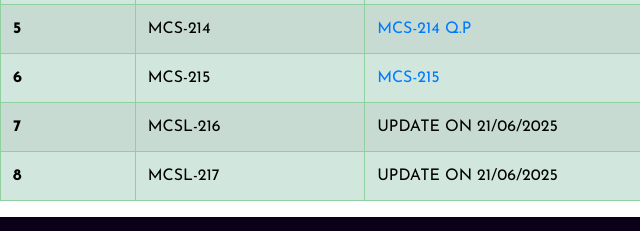
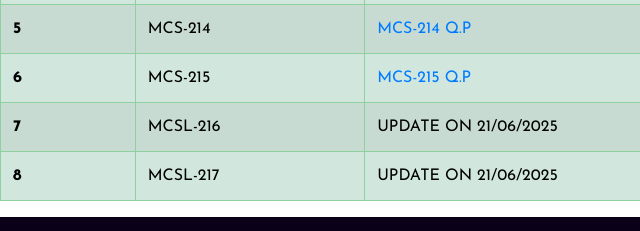
Before and after one commit to VikasPawar96k/VikasPawarSpace, a plain HTML site: page SubDomain/MCAOL2025SEMI.html in a window 1280 px wide. Shown: the part 498-729 px from the top of the page, 0-640 px from the left. Drawn offline with nearby package versions, Linux system fonts and the light colour scheme; files that its build step writes are made by us from their sources.

Commit message:
Q.P  TEXT ADDED

```diff
--- a/SubDomain/MCAOL2025SEMI.html
+++ b/SubDomain/MCAOL2025SEMI.html
@@ -117,7 +117,7 @@
     <tr>
       <th scope="row">6</th>
       <td>MCS-215</td>
-      <td><a href="SemI/MCS-215.pdf">MCS-215</a></td>
+      <td><a href="SemI/MCS-215.pdf">MCS-215 Q.P</a></td>
       <td><a href="SemI/MCS-215_Repeated_Questions.pdf">MCS-215 Repeated Questions</a></td>
     </tr>
 
```
